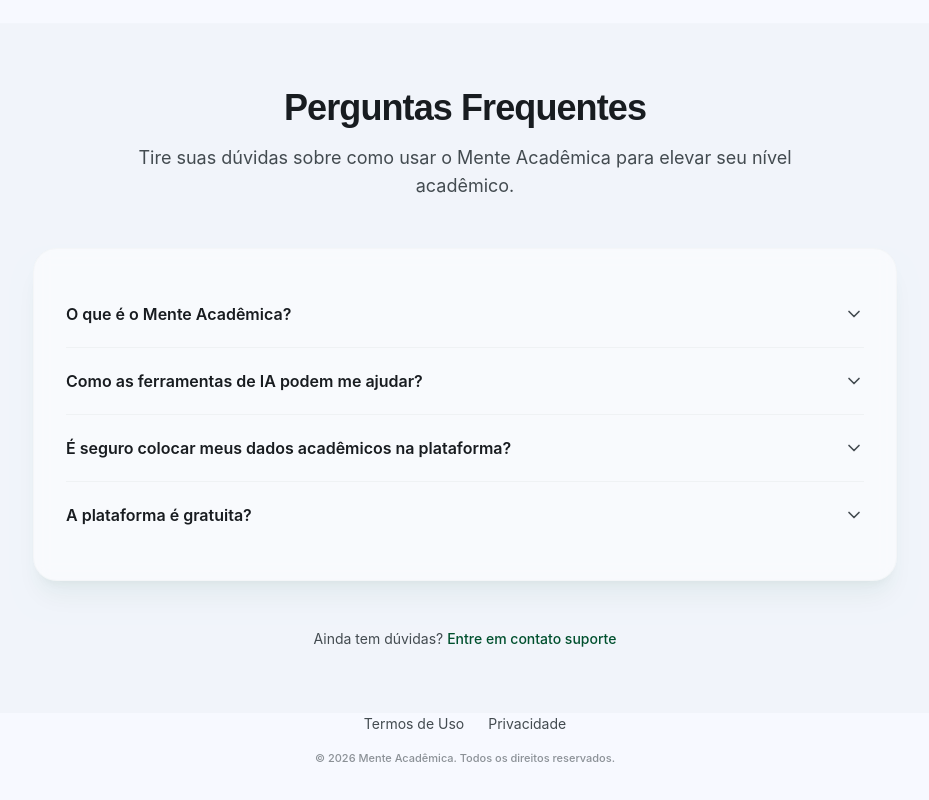
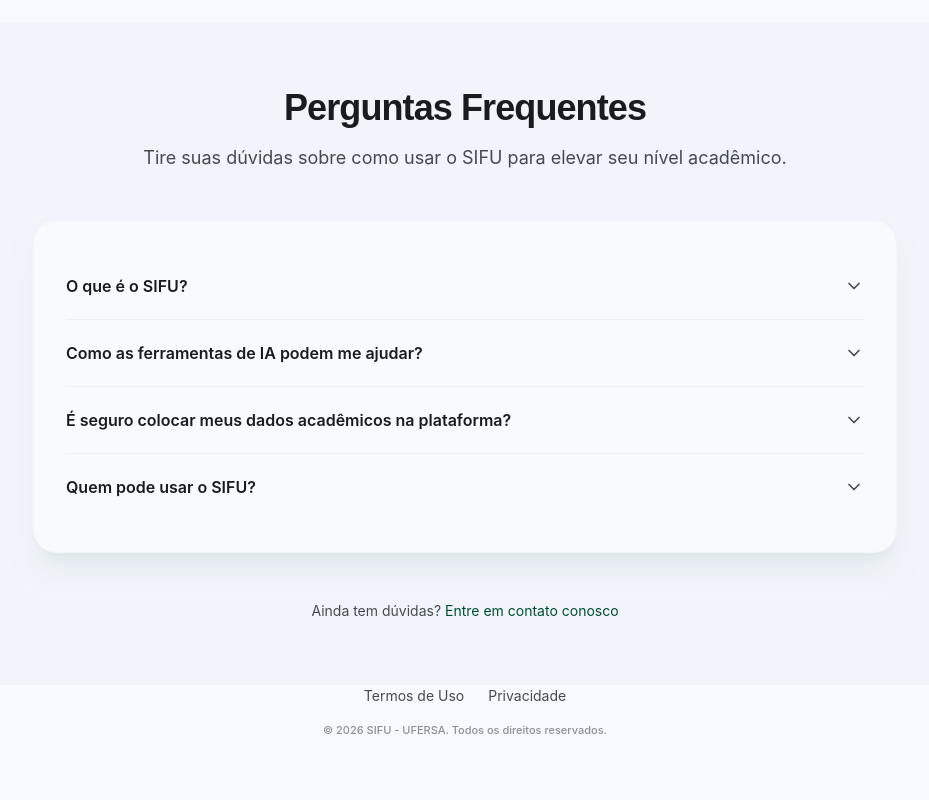
Before and after one commit to Allysonfreitas210695/Projeto-Web, a React (Vite) app: page /login in a window 1280 px wide. Shown: the part 777-1577 px from the top of the page, without its empty margins (175-1104 px from the left). Built offline with nearby package versions, Linux system fonts and the light colour scheme; no server answers.

Commit message:
fix: rename from Mente Acadêmica to SIFU across all files

```diff
--- a/src/components/shared/FAQSchema.tsx
+++ b/src/components/shared/FAQSchema.tsx
@@ -8,10 +8,10 @@
       mainEntity: [
         {
           '@type': 'Question',
-          name: 'O que é o Mente Acadêmica?',
+          name: 'O que é o SIFU?',
           acceptedAnswer: {
             '@type': 'Answer',
-            text: 'O Mente Acadêmica é uma plataforma inovadora que utiliza inteligência artificial para potencializar seus estudos. Oferecemos ferramentas de resumo, análise de textos e geração de insights para estudantes e pesquisadores.',
+            text: 'O SIFU (Sistema Integrado de Fluxo Universitário) é uma plataforma inovadora da UFERSA que utiliza inteligência artificial para potencializar seus estudos. Oferecemos ferramentas de resumo, análise de textos e gestão de processos acadêmicos para estudantes e pesquisadores.',
           },
         },
         {
@@ -32,10 +32,10 @@
         },
         {
           '@type': 'Question',
-          name: 'A plataforma é gratuita?',
+          name: 'Quem pode usar o SIFU?',
           acceptedAnswer: {
             '@type': 'Answer',
-            text: 'Oferecemos um plano inicial gratuito para todos os novos usuários, para que você possa experimentar o poder da nossa IA. Também temos planos premium para necessidades mais avançadas.',
+            text: 'O SIFU é voltado para estudantes, professors e técnicos-administrativos da UFERSA. Para acessar, basta criar uma conta com seu email institucional (@ufersa.edu.br).',
           },
         },
       ],
@@ -43,17 +43,15 @@
 
     const script = document.createElement('script');
     script.type = 'application/ld+json';
-    script.id = 'faq-schema';
     script.innerHTML = JSON.stringify(faqSchema);
     document.head.appendChild(script);
 
     return () => {
-      const existingScript = document.getElementById('faq-schema');
-      if (existingScript) {
-        document.head.removeChild(existingScript);
-      }
+      document.head.removeChild(script);
     };
   }, []);
 
-  return null; // This component doesn't render anything UI-wise
+  return null;
 };
+
+export default FAQSchema;
--- a/src/components/shared/FAQSection.tsx
+++ b/src/components/shared/FAQSection.tsx
@@ -38,9 +38,9 @@
 export const FAQSection = () => {
   const faqs = [
     {
-      question: 'O que é o Mente Acadêmica?',
+      question: 'O que é o SIFU?',
       answer:
-        'O Mente Acadêmica é uma plataforma inovadora que utiliza inteligência artificial para potencializar seus estudos. Oferecemos ferramentas de resumo, análise de textos e geração de insights para estudantes e pesquisadores.',
+        'O SIFU (Sistema Integrado de Fluxo Universitário) é uma plataforma inovadora da UFERSA que utiliza inteligência artificial para potencializar seus estudos. Oferecemos ferramentas de resumo, análise de textos e gestão de processos acadêmicos para estudantes e pesquisadores.',
     },
     {
       question: 'Como as ferramentas de IA podem me ajudar?',
@@ -53,9 +53,9 @@
         'Sim! Levamos sua privacidade a sério. Seus textos e dados são processados de forma segura e não são compartilhados com terceiros. Você tem total controle sobre suas informações.',
     },
     {
-      question: 'A plataforma é gratuita?',
+      question: 'Quem pode usar o SIFU?',
       answer:
-        'Oferecemos um plano inicial gratuito para todos os novos usuários, para que você possa experimentar o poder da nossa IA. Também temos planos premium para necessidades mais avançadas.',
+        'O SIFU é voltado para estudantes, professores e técnicos-administrativos da UFERSA. Para acessar, basta criar uma conta com seu email institucional (@ufersa.edu.br).',
     },
   ];
 
@@ -66,7 +66,7 @@
           Perguntas Frequentes
         </h2>
         <p className="text-muted-foreground text-lg max-w-2xl mx-auto">
-          Tire suas dúvidas sobre como usar o Mente Acadêmica para elevar seu nível acadêmico.
+          Tire suas dúvidas sobre como usar o SIFU para elevar seu nível acadêmico.
         </p>
       </div>
 
@@ -79,11 +79,13 @@
       <div className="mt-12 text-center">
         <p className="text-sm text-muted-foreground">
           Ainda tem dúvidas?{' '}
-          <span className="text-primary font-medium hover:underline cursor-pointer">
-            Entre em contato suporte
-          </span>
+          <a href="mailto:suporte@ufersa.edu.br" className="text-primary hover:underline">
+            Entre em contato conosco
+          </a>
         </p>
       </div>
     </section>
   );
 };
+
+export default FAQSection;
--- a/src/lib/pdfUtils.ts
+++ b/src/lib/pdfUtils.ts
@@ -17,7 +17,7 @@
   // Header
   doc.setFontSize(18);
   doc.setTextColor(0, 0, 0);
-  doc.text('Mente Acadêmica - Assistente IA', margin, 20);
+  doc.text('SIFU - Sistema Integrado de Fluxo Universitário', margin, 20);
 
   // Line separator
   doc.setDrawColor(200, 200, 200);
--- a/src/pages/LoginPage.tsx
+++ b/src/pages/LoginPage.tsx
@@ -99,7 +99,7 @@
           </Link>
         </div>
         <p className="mt-4 label-sm text-on-surface-variant/60">
-          © {new Date().getFullYear()} Mente Acadêmica. Todos os direitos reservados.
+          © {new Date().getFullYear()} SIFU - UFERSA. Todos os direitos reservados.
         </p>
       </footer>
     </div>
--- a/src/pages/RegisterPage.tsx
+++ b/src/pages/RegisterPage.tsx
@@ -126,7 +126,7 @@
 
         <div className="text-center">
           <p className="label-sm text-on-surface-variant/50 uppercase tracking-widest">
-            Mente Acadêmica - Pesquisa e Inteligência
+            SIFU - Sistema Integrado de Fluxo Universitário
           </p>
         </div>
       </div>
--- a/src/services/ai/aiService.ts
+++ b/src/services/ai/aiService.ts
@@ -34,7 +34,7 @@
           googleSearchRetrieval: {},
         },
       ],
-      systemInstruction: `Você é o "Mente Acadêmica", um assistente de inteligência artificial especializado em prover suporte para estudantes universitários e pesquisadores.
+      systemInstruction: `Você é o "SIFU - Sistema Integrado de Fluxo Universitário", um assistente de inteligência artificial especializado em prover suporte para estudantes universitários e pesquisadores da UFERSA.
 
 Seu objetivo é ser um mentor acadêmico, ajudando com:
 1. Explicação de conceitos complexos de diversas disciplinas.
@@ -51,7 +51,7 @@
 - Responda APENAS perguntas relacionadas ao universo acadêmico, escolar ou universitário.
 - Se o usuário perguntar algo fora desse contexto, peça gentilmente para que ele foque em temas acadêmicos, pois esse é o seu propósito único.
 
-Sempre se identifique como "Mente Acadêmica" se perguntarem quem você é.`,
+Sempre se identifique como "SIFU" se perguntarem quem você é.`,
     });
   }
 
```
